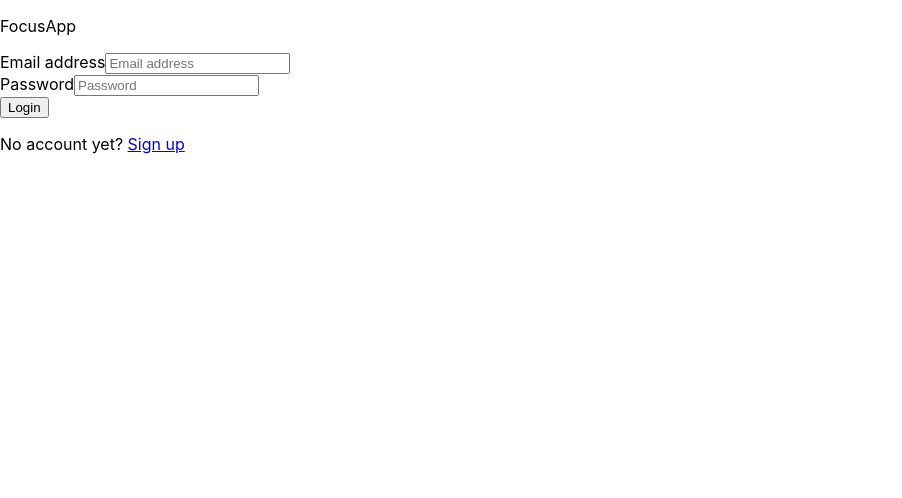
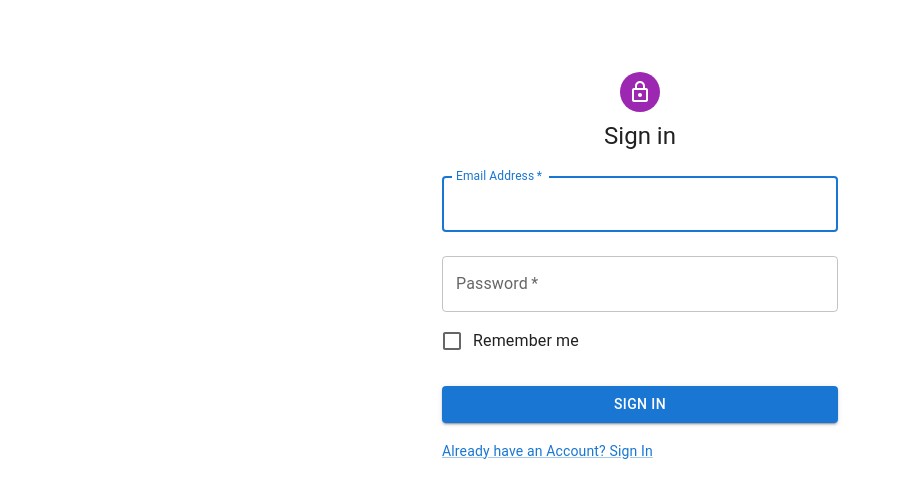
Before and after one commit to sk9073/feature-flag, a React (Create React App) app: page /signup in a window 1280 px wide. Before the commit this address led to /. Shown: the top 498 px of the page, without its empty margins (0-902 px from the left). Built offline with nearby package versions, Linux system fonts and the light colour scheme.

Commit message:
feature-6-material-ui

```diff
--- a/package.json
+++ b/package.json
@@ -3,6 +3,11 @@
   "version": "0.1.0",
   "private": true,
   "dependencies": {
+    "@emotion/react": "^11.11.3",
+    "@emotion/styled": "^11.11.0",
+    "@fontsource/roboto": "^5.0.8",
+    "@mui/icons-material": "^5.15.3",
+    "@mui/material": "^5.15.3",
     "@testing-library/jest-dom": "^5.17.0",
     "@testing-library/react": "^13.4.0",
     "@testing-library/user-event": "^13.5.0",
--- a/public/index.html
+++ b/public/index.html
@@ -15,6 +15,11 @@
       user's mobile device or desktop. See https://developers.google.com/web/fundamentals/web-app-manifest/
     -->
     <link rel="manifest" href="%PUBLIC_URL%/manifest.json" />
+    <link
+      rel="stylesheet"
+      href="https://fonts.googleapis.com/icon?family=Material+Icons"
+    />
+
     <!--
       Notice the use of %PUBLIC_URL% in the tags above.
       It will be replaced with the URL of the `public` folder during the build.
--- a/src/pages/home/home.page.tsx
+++ b/src/pages/home/home.page.tsx
@@ -22,7 +22,7 @@ export const Home = () => {
 
   useEffect(() => {
     if (!auth.currentUser) {
-      navigate("/");
+      navigate("/login");
     }
   }, []);
 
--- a/src/pages/login/login.page.tsx
+++ b/src/pages/login/login.page.tsx
@@ -1,63 +1,108 @@
 import React, { useState } from "react";
 import { signInUser } from "../../firebase";
 import { NavLink, useNavigate } from "react-router-dom";
+import Button from "@mui/material/Button";
+import Avatar from "@mui/material/Avatar";
+import CssBaseline from "@mui/material/CssBaseline";
+import TextField from "@mui/material/TextField";
+import FormControlLabel from "@mui/material/FormControlLabel";
+import Checkbox from "@mui/material/Checkbox";
+import Link from "@mui/material/Link";
+import Grid from "@mui/material/Grid";
+import Box from "@mui/material/Box";
+import LockOutlinedIcon from "@mui/icons-material/LockOutlined";
+import Typography from "@mui/material/Typography";
+import Container from "@mui/material/Container";
+import { createTheme, ThemeProvider } from "@mui/material/styles";
 
 export const Login = () => {
   const navigate = useNavigate();
   const [email, setEmail] = useState("");
   const [password, setPassword] = useState("");
 
-  const onLogin = async (e: any) => {
+  const handleSubmit = async (e: any) => {
     e.preventDefault();
     const user = await signInUser(email, password); // Wait for the asynchronous operation
     if (user) {
-      navigate("/home");
+      navigate("/");
     }
   };
 
+  const defaultTheme = createTheme();
+
   return (
-    <>
-      <main>
-        <section>
-          <div>
-            <p> FocusApp </p>
-
-            <form>
-              <div>
-                <label htmlFor="email-address">Email address</label>
-                <input
-                  id="email-address"
-                  name="email"
-                  type="email"
-                  required
-                  placeholder="Email address"
-                  onChange={(e) => setEmail(e.target.value)}
-                />
-              </div>
-
-              <div>
-                <label htmlFor="password">Password</label>
-                <input
-                  id="password"
-                  name="password"
-                  type="password"
-                  required
-                  placeholder="Password"
-                  onChange={(e) => setPassword(e.target.value)}
-                />
-              </div>
-
-              <div>
-                <button onClick={onLogin}>Login</button>
-              </div>
-            </form>
-
-            <p className="text-sm text-white text-center">
-              No account yet? <NavLink to="/signup">Sign up</NavLink>
-            </p>
-          </div>
-        </section>
-      </main>
-    </>
+    <ThemeProvider theme={defaultTheme}>
+      <Container component="main" maxWidth="xs">
+        <CssBaseline />
+        <Box
+          sx={{
+            marginTop: 8,
+            display: "flex",
+            flexDirection: "column",
+            alignItems: "center",
+          }}
+        >
+          <Avatar sx={{ m: 1, bgcolor: "secondary.main" }}>
+            <LockOutlinedIcon />
+          </Avatar>
+          <Typography component="h1" variant="h5">
+            Sign in
+          </Typography>
+          <Box
+            component="form"
+            onSubmit={handleSubmit}
+            noValidate
+            sx={{ mt: 1 }}
+          >
+            <TextField
+              margin="normal"
+              required
+              fullWidth
+              id="email"
+              label="Email Address"
+              name="email"
+              autoComplete="email"
+              autoFocus
+              onChange={(e: any) => setEmail(e.target.value)}
+            />
+            <TextField
+              margin="normal"
+              required
+              fullWidth
+              name="password"
+              label="Password"
+              type="password"
+              id="password"
+              autoComplete="current-password"
+              onChange={(e: any) => setPassword(e.target.value)}
+            />
+            <FormControlLabel
+              control={<Checkbox value="remember" color="primary" />}
+              label="Remember me"
+            />
+            <Button
+              type="submit"
+              fullWidth
+              variant="contained"
+              sx={{ mt: 3, mb: 2 }}
+            >
+              Sign In
+            </Button>
+            <Grid container>
+              <Grid item xs>
+                <Link href="#" variant="body2">
+                  Forgot password?
+                </Link>
+              </Grid>
+              <Grid item>
+                <Link href="/signup" variant="body2">
+                  {"Don't have an account? Sign Up"}
+                </Link>
+              </Grid>
+            </Grid>
+          </Box>
+        </Box>
+      </Container>
+    </ThemeProvider>
   );
 };
--- a/src/pages/pages.tsx
+++ b/src/pages/pages.tsx
@@ -9,16 +9,16 @@ export const Pages = () => {
   const navigate = useNavigate();
 
   useEffect(() => {
-    if (!auth.currentUser) {
-      navigate("/");
+    if (!auth.currentUser && window.location.pathname !== "/signup") {
+      navigate("/login");
     }
   }, []);
 
   return (
     <Routes>
       {" "}
-      <Route path="/" element={<Login />} />
-      <Route path="/home" element={<Home />} />
+      <Route path="/" element={<Home />} />
+      <Route path="/login" element={<Login />} />
       <Route path="/signup" element={<Signup />} />{" "}
     </Routes>
   );
--- a/src/pages/signup/signup.page.tsx
+++ b/src/pages/signup/signup.page.tsx
@@ -1,6 +1,19 @@
 import React, { useState } from "react";
 import { NavLink, useNavigate } from "react-router-dom";
 import { signUpUser } from "../../firebase";
+import Button from "@mui/material/Button";
+import Avatar from "@mui/material/Avatar";
+import CssBaseline from "@mui/material/CssBaseline";
+import TextField from "@mui/material/TextField";
+import FormControlLabel from "@mui/material/FormControlLabel";
+import Checkbox from "@mui/material/Checkbox";
+import Link from "@mui/material/Link";
+import Grid from "@mui/material/Grid";
+import Box from "@mui/material/Box";
+import LockOutlinedIcon from "@mui/icons-material/LockOutlined";
+import Typography from "@mui/material/Typography";
+import Container from "@mui/material/Container";
+import { createTheme, ThemeProvider } from "@mui/material/styles";
 
 export const Signup = () => {
   const navigate = useNavigate();
@@ -8,56 +21,83 @@ export const Signup = () => {
   const [email, setEmail] = useState("");
   const [password, setPassword] = useState("");
 
-  const onSubmit = async (e: any) => {
+  const handleSubmit = async (e: any) => {
     e.preventDefault();
     const user = await signUpUser(email, password);
     if (user) {
       navigate("/");
     }
   };
+  const defaultTheme = createTheme();
 
   return (
-    <main>
-      <section>
-        <div>
-          <div>
-            <h1> FocusApp </h1>
-            <form>
-              <div>
-                <label htmlFor="email-address">Email address</label>
-                <input
-                  type="email"
-                  id="email-address"
-                  value={email}
-                  onChange={(e) => setEmail(e.target.value)}
-                  required
-                  placeholder="Email address"
-                />
-              </div>
-
-              <div>
-                <label htmlFor="password">Password</label>
-                <input
-                  type="password"
-                  id="password"
-                  value={password}
-                  onChange={(e) => setPassword(e.target.value)}
-                  required
-                  placeholder="Password"
-                />
-              </div>
-
-              <button type="submit" onClick={onSubmit}>
-                Sign up
-              </button>
-            </form>
-
-            <p>
-              Already have an account? <NavLink to="/login">Sign in</NavLink>
-            </p>
-          </div>
-        </div>
-      </section>
-    </main>
+    <ThemeProvider theme={defaultTheme}>
+      <Container component="main" maxWidth="xs">
+        <CssBaseline />
+        <Box
+          sx={{
+            marginTop: 8,
+            display: "flex",
+            flexDirection: "column",
+            alignItems: "center",
+          }}
+        >
+          <Avatar sx={{ m: 1, bgcolor: "secondary.main" }}>
+            <LockOutlinedIcon />
+          </Avatar>
+          <Typography component="h1" variant="h5">
+            Sign in
+          </Typography>
+          <Box
+            component="form"
+            onSubmit={handleSubmit}
+            noValidate
+            sx={{ mt: 1 }}
+          >
+            <TextField
+              margin="normal"
+              required
+              fullWidth
+              id="email"
+              label="Email Address"
+              name="email"
+              autoComplete="email"
+              autoFocus
+              onChange={(e: any) => setEmail(e.target.value)}
+            />
+            <TextField
+              margin="normal"
+              required
+              fullWidth
+              name="password"
+              label="Password"
+              type="password"
+              id="password"
+              autoComplete="current-password"
+              onChange={(e: any) => setPassword(e.target.value)}
+            />
+            <FormControlLabel
+              control={<Checkbox value="remember" color="primary" />}
+              label="Remember me"
+            />
+            <Button
+              type="submit"
+              fullWidth
+              variant="contained"
+              sx={{ mt: 3, mb: 2 }}
+            >
+              Sign In
+            </Button>
+            <Grid container>
+              <Grid item>
+                <Link href="/login" variant="body2">
+                  {"Already have an Account? Sign In"}
+                </Link>
+              </Grid>
+            </Grid>
+          </Box>
+        </Box>
+      </Container>
+    </ThemeProvider>
   );
 };
```
Also changed, not shown: 2 other files (tests, documents, lock files or other folders).
